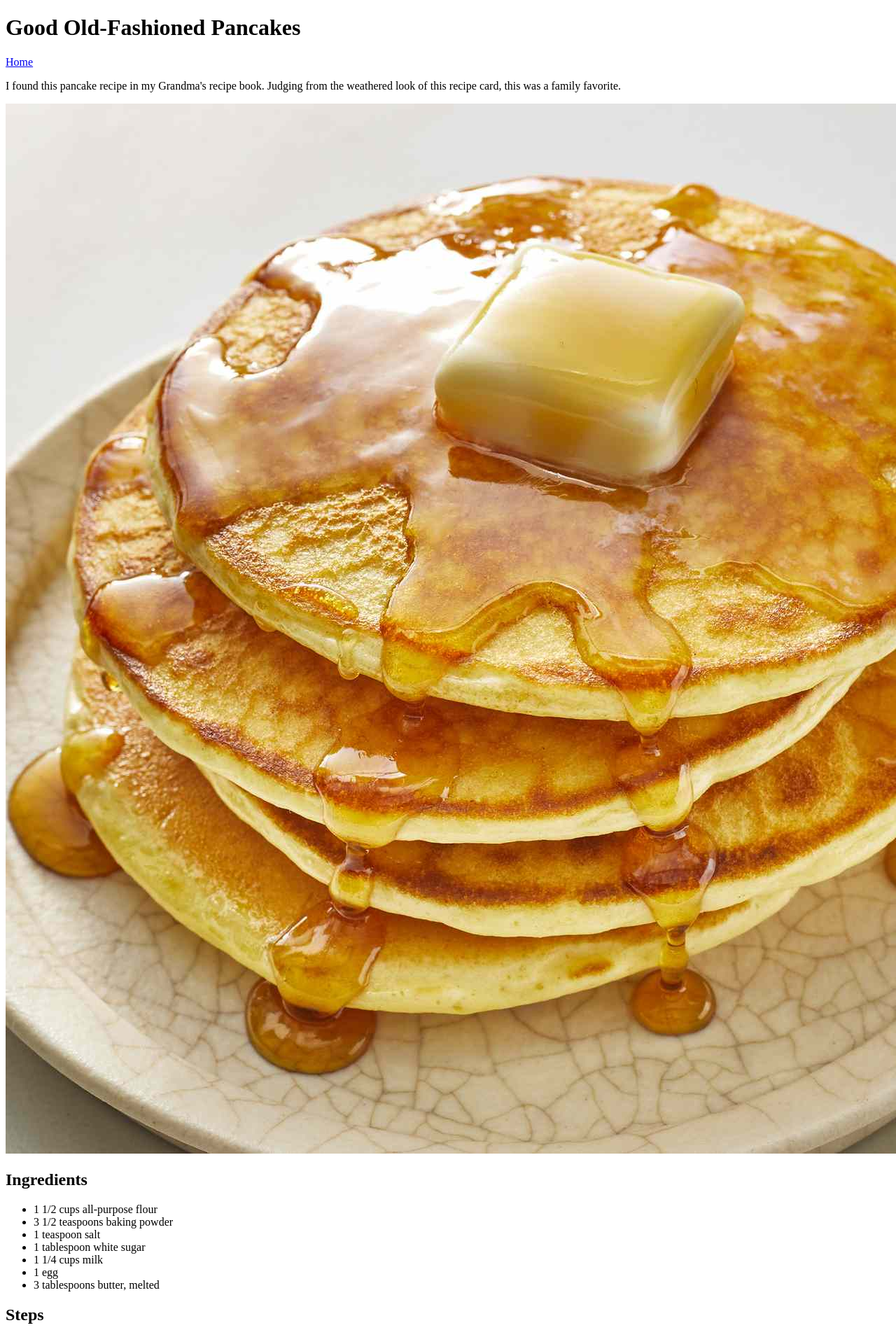
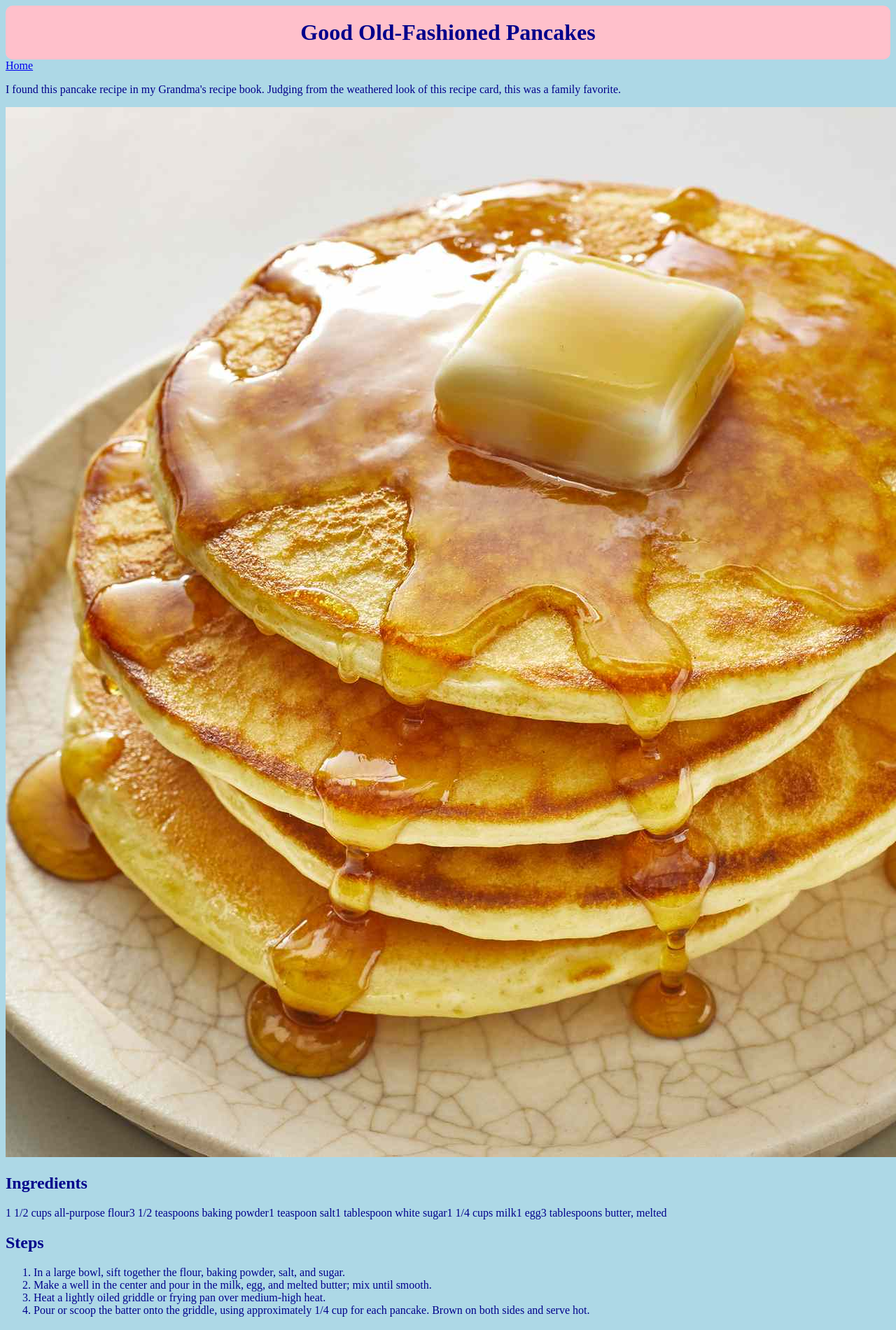
Before and after one commit to damianbaladas/odin-recipes, a plain HTML site: page recipes/pancakes.html in a window 1280 px wide. Shown: the top 1900 px of the page at 70% size. Drawn offline with Linux system fonts and the light colour scheme; files whose address does not match are found by name.

Commit message:
Add styles and update recipes
- Added new stylesheet `styles.css`
- Updated `index.html` to link the new stylesheet
- Modified `recipes/cookies.html`, `recipes/lasagna.html`, and `recipes/pancakes.html` to improve formatting and content

```diff
--- a/recipes/pancakes.html
+++ b/recipes/pancakes.html
@@ -2,6 +2,7 @@
 <html lang="en">
 <head>
     <meta charset="UTF-8">
+    <link rel="stylesheet" href="../styles.css">
     <meta name="viewport" content="width=device-width, initial-scale=1.0">
     <title>Good Old-Fashioned Pancakes</title>
 </head>
--- /dev/null
+++ b/styles.css
@@ -0,0 +1,28 @@
+body {
+    background-color: lightblue;
+    color: darkblue;
+}
+ul {
+    display: flex;
+    flex-direction: row;
+    list-style-type: none;
+    padding: 0;
+}
+ul a {
+    border: 1px solid darkblue;
+    padding: 10px;
+    margin: 5px;
+    background-color: white;
+}
+h1 {
+    display: flex;
+    justify-content: center;
+    align-items: center;
+    background-color: pink;
+    padding: 20px;
+    margin: 0;
+}
+
+ul a, h1 {
+    border-radius: 10px;
+}
```
Also changed, not shown: index.html (+1 -0 lines), recipes/cookies.html (+1 -0 lines), recipes/lasagna.html (+1 -0 lines).
